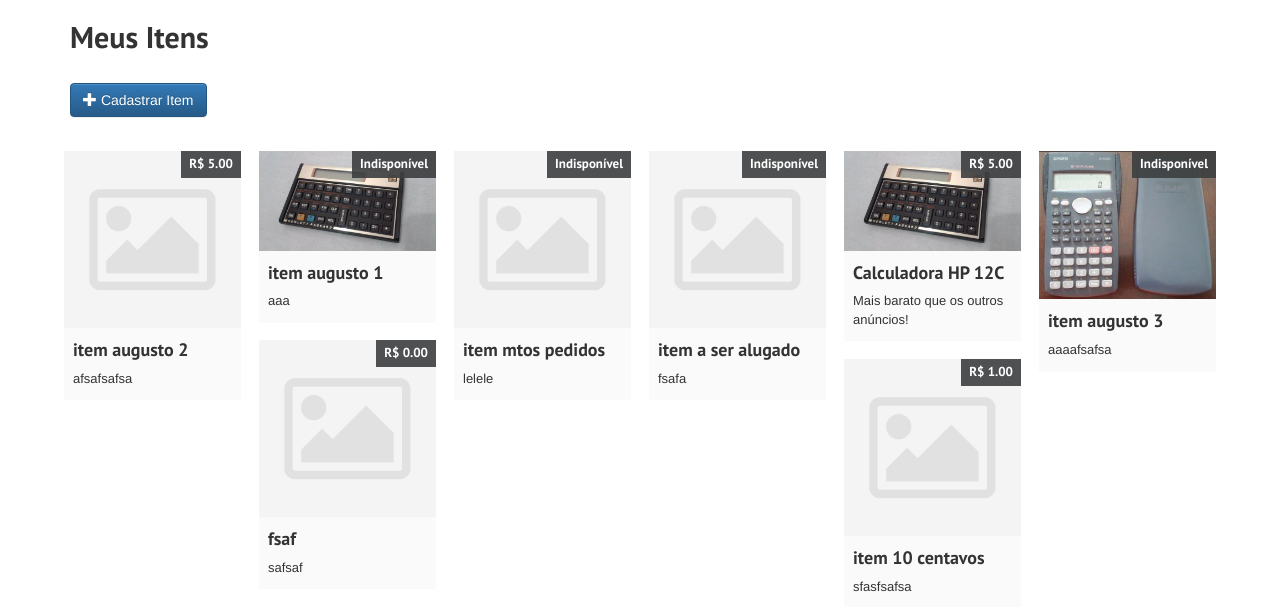
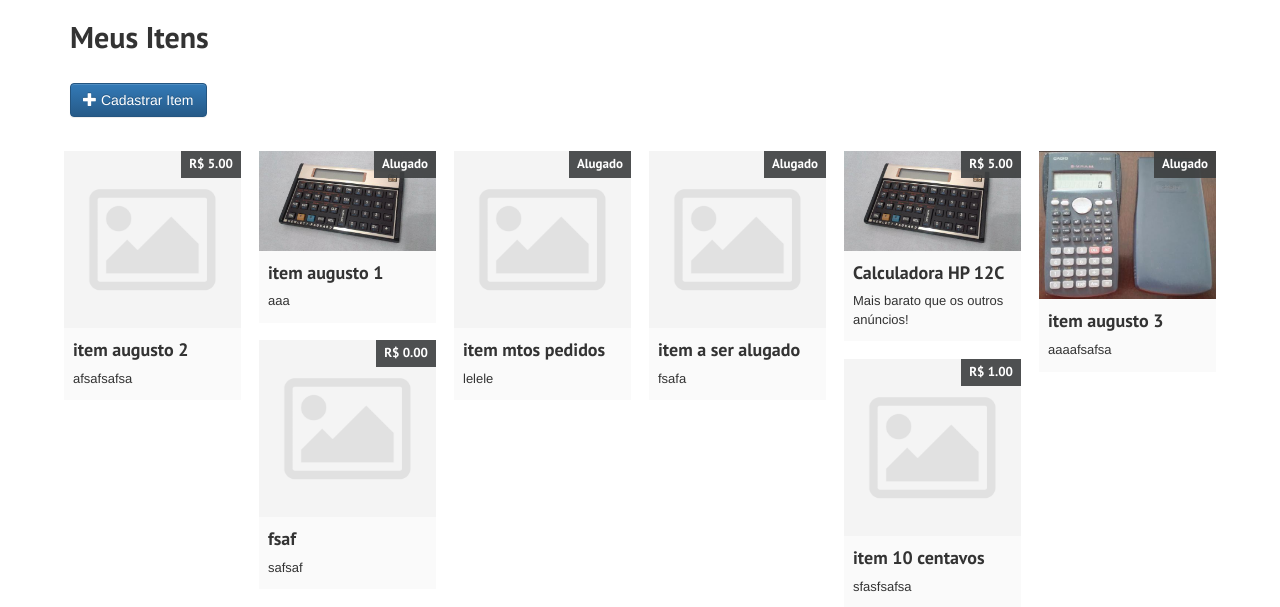
Before and after one commit to gutobenn/inf-engsw, a Django app: page /items/ in a window 1280 px wide. Shown: the part 51-658 px from the top of the page. Run offline with Django 3.2, Linux system fonts and the light colour scheme; a user stored in the database is signed in; data comes from the database, SQL or seed files in the repository; both versions use the stored data as it was after the commit; some libraries are stand-ins or nearby versions.

Commit message:
display 'alugado' instead of 'indisponivel' on listing

```diff
--- a/alugueme/templates/alugueme/_display_item.html
+++ b/alugueme/templates/alugueme/_display_item.html
@@ -5,7 +5,7 @@
       {% if item.status == item.AVAILABLE_STATUS %}
         R$ {{ item.price }}
       {% else %}
-        Indisponível
+        Alugado
       {% endif %}
     </div>
     <div class="caption">
```
Also changed, not shown: db.sqlite3.
